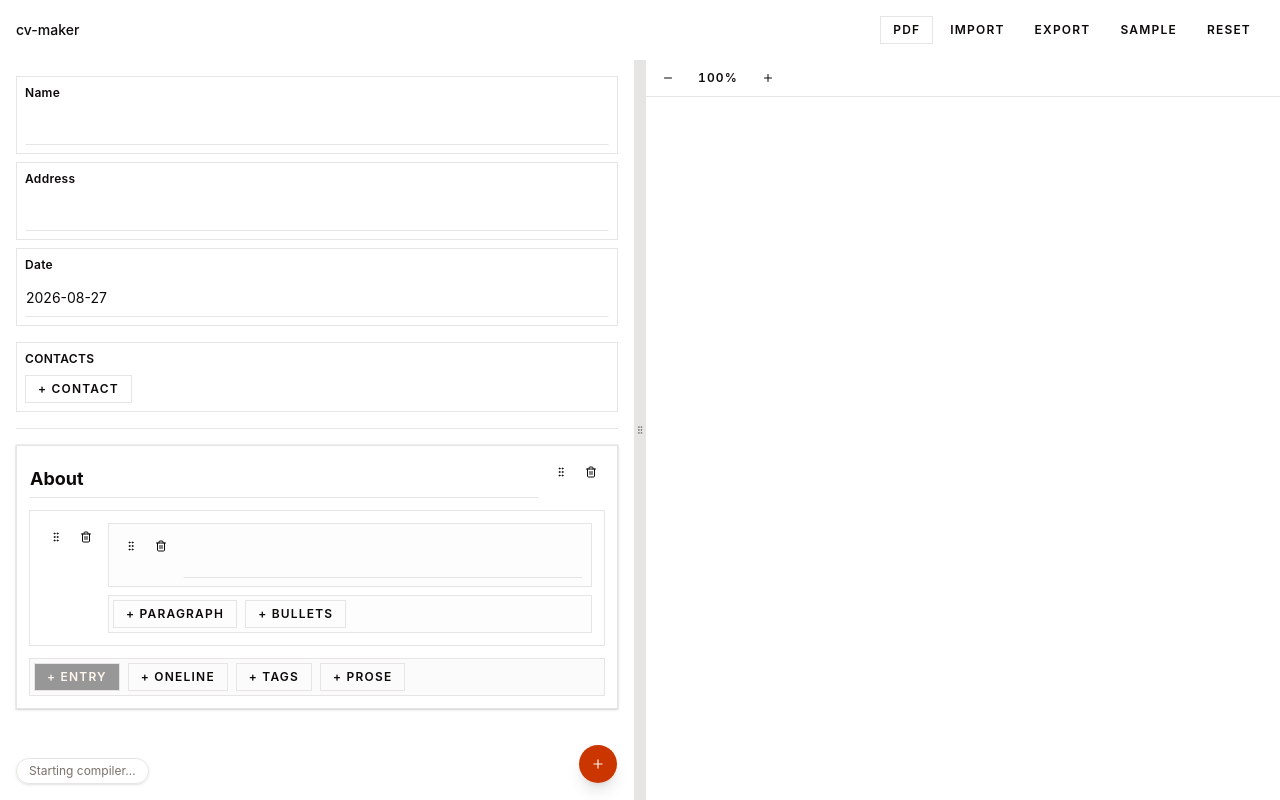
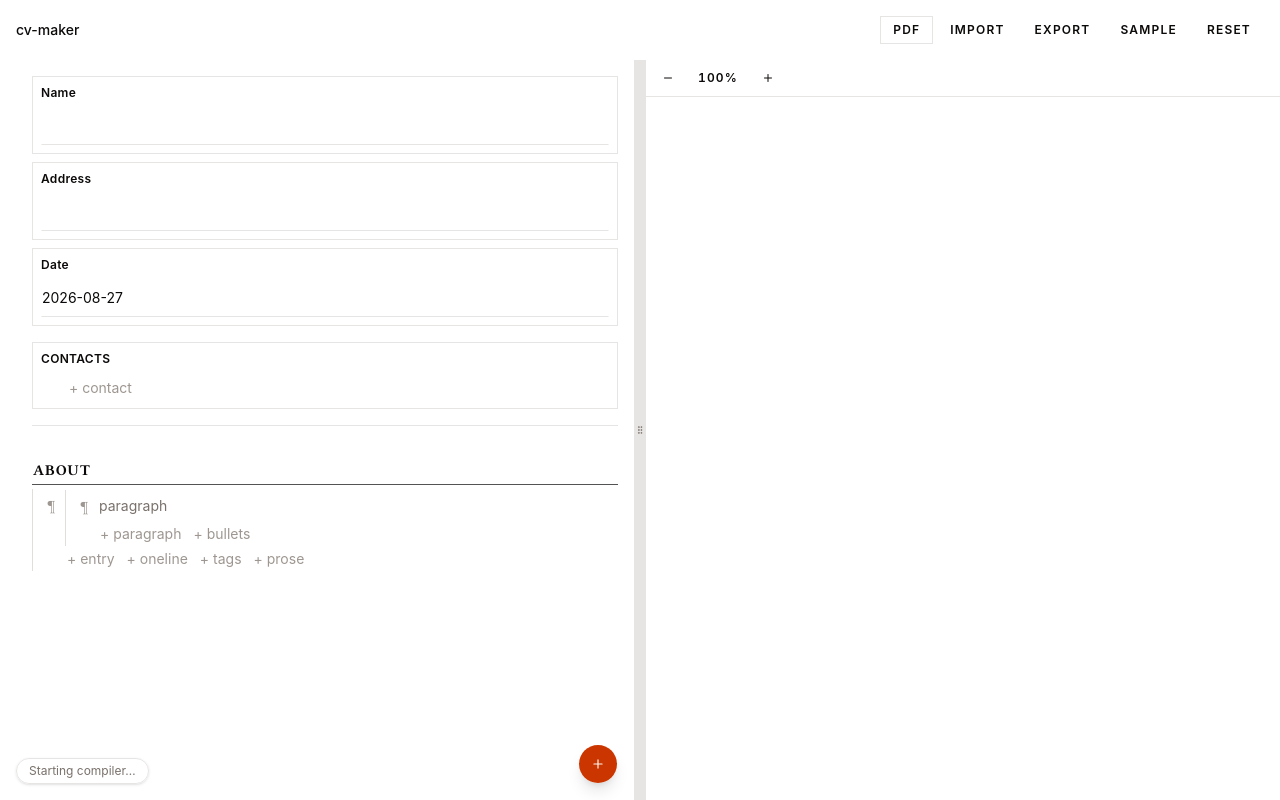
Before and after one commit to mricarte-i/cv-maker, a React (Vite) app: page / in a window 1280 px wide. Built offline with nearby package versions, Linux system fonts and the light colour scheme.

Commit message:
ui redesign wip

```diff
--- a/src/App.tsx
+++ b/src/App.tsx
@@ -171,7 +171,7 @@ function Editor({ initial }: { initial: CVDocument }) {
         >
           <ResizablePanel id="editor" defaultSize="50" minSize="25">
             <div className="relative h-full">
-              <aside className="h-full space-y-4 overflow-y-auto p-4">
+              <aside className="h-full space-y-4 overflow-y-auto py-4 pr-4 pl-8">
                 <div className="grid gap-2">
                   {FIELDS.map((field) => (
                     <div key={field} className="grid gap-1 border p-2">
@@ -200,11 +200,7 @@ function Editor({ initial }: { initial: CVDocument }) {
 
                 <hr />
 
-                <SortableList
-                  list={{ kind: "sections" }}
-                  items={doc.sections}
-                  className="space-y-4"
-                >
+                <SortableList list={{ kind: "sections" }} items={doc.sections}>
                   {(s, i) => <SectionEditor section={s} index={i} />}
                 </SortableList>
               </aside>
--- a/src/index.css
+++ b/src/index.css
@@ -61,8 +61,12 @@
   --chart-3: oklch(0.646 0.222 41.116);
   --chart-4: oklch(0.553 0.195 38.402);
   --chart-5: oklch(0.47 0.157 37.304);
+  --paper: oklch(0.995 0.002 90);
+  --pencil: oklch(0.68 0.012 60);
+  --rail: oklch(0.9 0.004 60);
+  --rail-lit: oklch(0.72 0.09 38);
   --radius: 0.625rem;
-  --sidebar: oklch(0.985 0.001 106.423);
+  --sidebar: oklch(47.081% 0.06495 108.675);
   --sidebar-foreground: oklch(0.147 0.004 49.25);
   --sidebar-primary: oklch(0.646 0.222 41.116);
   --sidebar-primary-foreground: oklch(0.98 0.016 73.684);
@@ -96,6 +100,10 @@
   --chart-3: oklch(0.646 0.222 41.116);
   --chart-4: oklch(0.553 0.195 38.402);
   --chart-5: oklch(0.47 0.157 37.304);
+  --paper: oklch(0.185 0.005 49);
+  --pencil: oklch(0.5 0.012 60);
+  --rail: oklch(1 0 0 / 12%);
+  --rail-lit: oklch(0.6 0.11 38);
   --sidebar: oklch(0.216 0.006 56.043);
   --sidebar-foreground: oklch(0.985 0.001 106.423);
   --sidebar-primary: oklch(0.705 0.213 47.604);
@@ -144,6 +152,10 @@
   --color-card: var(--card);
   --color-foreground: var(--foreground);
   --color-background: var(--background);
+  --color-paper: var(--paper);
+  --color-pencil: var(--pencil);
+  --color-rail: var(--rail);
+  --color-rail-lit: var(--rail-lit);
   --radius-sm: calc(var(--radius) * 0.6);
   --radius-md: calc(var(--radius) * 0.8);
   --radius-lg: var(--radius);
@@ -172,3 +184,18 @@
     height: 100%;
   }
 }
+
+/* one nesting level. hover tints, focus lights — and because the wrappers
+   nest, a cursor three levels deep draws its own breadcrumb up the margin. */
+@layer components {
+  .rail {
+    border-left: 1px solid var(--rail);
+    transition: border-color 140ms ease;
+  }
+  .rail:hover {
+    border-left-color: color-mix(in oklch, var(--rail-lit) 40%, var(--rail));
+  }
+  .rail:focus-within {
+    border-left-color: var(--rail-lit);
+  }
+}
--- a/src/ui/BlockEditor.tsx
+++ b/src/ui/BlockEditor.tsx
@@ -1,14 +1,12 @@
-import { Button } from "@/components/ui/button";
 import { Textarea } from "@/components/ui/textarea";
+import { cn } from "@/lib/utils";
 import type { Block } from "../schema/cv";
 import type { ListRef } from "../state/navigate";
 import { useDispatch } from "./dispatch";
-import { DragHandle, RowControls, SortableList } from "./Sortable";
-import { Trash } from "lucide-react";
+import { DragHandle, RowDelete, SortableList } from "./Sortable";
+import { AddButton, FIELD, Mark, Row, TEXT } from "./Row";
 
-import { cn } from "@/lib/utils";
-
-function BulletsEditor({
+function BulletsList({
   block,
 }: {
   block: Extract<Block, { kind: "bullets" }>;
@@ -17,18 +15,16 @@ function BulletsEditor({
   const list: ListRef = { kind: "bullets", blockId: block.id };
 
   return (
-    <div className="px-3 pt-3">
     <SortableList list={list} items={block.items}>
       {(bullet, i) => (
-          <div
-            className="flex items-start gap-1 bg-muted/40 border border-dashed p-1 mt-2"
-            key={bullet.id}
+        <Row
+          marker={<DragHandle marker={<Mark>•</Mark>} />}
+          end={<RowDelete list={list} index={i} />}
         >
-            {/* the grip is the bullet marker */}
-            <DragHandle />
           <Textarea
             rows={1}
-              className="min-h-8 flex-1"
+            placeholder="bullet"
+            className={cn(TEXT, FIELD)}
             value={bullet.text}
             onChange={(e) =>
               dispatch({
@@ -39,30 +35,9 @@ function BulletsEditor({
               })
             }
           />
-            <Button
-              variant="ghost"
-              size="icon-xs"
-              aria-label="remove"
-              onClick={() => dispatch({ type: "list/remove", list, index: i })}
-              className="hover:bg-destructive hover:text-primary-foreground"
-            >
-              <Trash />
-            </Button>
-          </div>
+        </Row>
       )}
     </SortableList>
-      <Button
-        variant="outline"
-        size="xs"
-        onClick={() => dispatch({ type: "bullet/add", blockId: block.id })}
-        className={cn(
-          "border-dashed border w-full mt-2 bg-black/30 text-primary-foreground",
-          "hover:bg-chart-2 hover:text-primary-foreground",
-        )}
-      >
-        + bullet
-      </Button>
-    </div>
   );
 }
 
@@ -77,14 +52,16 @@ export function BlockEditor({
 }) {
   const dispatch = useDispatch();
 
+  if (block.kind === "paragraph") {
     return (
-    <div className="flex gap-2 border bg-muted/20 p-2">
-      <RowControls list={parent} index={index} />
-      <div className="min-w-0 flex-1 space-y-1.5">
-        {block.kind === "paragraph" ? (
+      <Row
+        marker={<DragHandle marker={<Mark>¶</Mark>} />}
+        end={<RowDelete list={parent} index={index} />}
+      >
         <Textarea
           rows={1}
-            className="min-h-9 resize-none"
+          placeholder="paragraph"
+          className={cn(TEXT, FIELD)}
           value={block.text}
           onChange={(e) =>
             dispatch({
@@ -94,10 +71,32 @@ export function BlockEditor({
             })
           }
         />
-        ) : (
-          <BulletsEditor block={block} />
+      </Row>
+    );
+  }
+
+  // bullets block
+  // only bullets get rows, so a bullet sits at the same depth as a paragraph
+  // the block's own grip and delte live on the trailing line, which
+  // is the one gutter the bullets don't own
+  return (
+    <div>
+      <BulletsList block={block} />
+      <Row end={<RowDelete list={parent} index={index} />}>
+        <AddButton
+          onClick={() => dispatch({ type: "bullet/add", blockId: block.id })}
+        >
+          <span
+            className={cn(
+              "text-secondary-foreground bg-muted/40 w-50 rounded-sm px-5 text-center",
+              "group-hover/row:text-chart-5 group-focus-within/row:text-chart-5",
+              TEXT,
             )}
-      </div>
+          >
+            + bullet
+          </span>
+        </AddButton>
+      </Row>
     </div>
   );
 }
--- a/src/ui/ContactsEditor.tsx
+++ b/src/ui/ContactsEditor.tsx
@@ -1,9 +1,10 @@
 import type { ListRef } from "@/state/navigate";
 import type { Contact } from "../schema/cv";
+import { cn } from "@/lib/utils";
 import { useDispatch } from "./dispatch";
-import { Button } from "@/components/ui/button";
 import { Input } from "@/components/ui/input";
-import { RowControls, SortableList } from "./Sortable";
+import { DragHandle, RowDelete, SortableList } from "./Sortable";
+import { AddButton, FIELD, Mark, Row, TEXT } from "./Row";
 
 const CONTACTS: ListRef = { kind: "contacts" };
 
@@ -11,12 +12,16 @@ export function ContactsEditor({ contacts }: { contacts: Contact[] }) {
   const dispatch = useDispatch();
 
   return (
-    <div className="space-y-2">
-      <SortableList list={CONTACTS} items={contacts} className="space-y-2">
+    <div>
+      <SortableList list={CONTACTS} items={contacts}>
         {(c, i) => (
-          <div key={c.id} className="flex items-center gap-2">
+          <Row
+            marker={<DragHandle marker={<Mark>@</Mark>} />}
+            end={<RowDelete list={CONTACTS} index={i} />}
+          >
+            <div className="flex min-w-0 items-baseline gap-2">
               <Input
-              className="w-28 shrink-0"
+                className={cn("h-7 w-28 shrink-0 font-medium", TEXT, FIELD)}
                 placeholder="label"
                 value={c.text}
                 onChange={(e) =>
@@ -28,7 +33,7 @@ export function ContactsEditor({ contacts }: { contacts: Contact[] }) {
                 }
               />
               <Input
-              className="min-w-0 flex-1"
+                className={cn("h-7 min-w-0 flex-1", TEXT, FIELD)}
                 placeholder="link — optional"
                 value={c.link}
                 onChange={(e) =>
@@ -39,17 +44,16 @@ export function ContactsEditor({ contacts }: { contacts: Contact[] }) {
                   })
                 }
               />
-            <RowControls list={CONTACTS} index={i} />
             </div>
+          </Row>
         )}
       </SortableList>
-      <Button
-        variant="outline"
-        size="xs"
-        onClick={() => dispatch({ type: "contact/add" })}
-      >
+
+      <div className="pl-6">
+        <AddButton onClick={() => dispatch({ type: "contact/add" })}>
           + contact
-      </Button>
+        </AddButton>
+      </div>
     </div>
   );
 }
--- a/src/ui/ItemEditor.tsx
+++ b/src/ui/ItemEditor.tsx
@@ -1,19 +1,13 @@
+import { cn } from "@/lib/utils";
 import type { Block, EntryVariant, Item } from "../schema/cv";
 import type { ListRef } from "../state/navigate";
 import type { EntryPatch } from "../state/reducer";
 import { useDispatch } from "./dispatch";
 import { BlockEditor } from "./BlockEditor";
-import { Button } from "@/components/ui/button";
 import { Input } from "@/components/ui/input";
-import {
-  Select,
-  SelectContent,
-  SelectItem,
-  SelectTrigger,
-  SelectValue,
-} from "@/components/ui/select";
-import { RowControls, SortableList } from "./Sortable";
+import { DragHandle, RowDelete, SortableList } from "./Sortable";
 import { TagsInput } from "./TagsInput";
+import { AddButton, Chip, FIELD, Mark, Rail, Row, TEXT } from "./Row";
 
 /** which fields each variant actually renders — see plan.md §3 */
 const USES: Record<EntryVariant, ("subtitle" | "location")[]> = {
@@ -22,47 +16,61 @@ const USES: Record<EntryVariant, ("subtitle" | "location")[]> = {
   project: [],
 };
 
+const NEXT: Record<EntryVariant, EntryVariant> = {
+  job: "education",
+  education: "project",
+  project: "job",
+};
+
+const CHIP: Record<EntryVariant, string> = {
+  job: "job",
+  education: "edu",
+  project: "prj",
+};
+
 function BodyEditor({ itemId, body }: { itemId: string; body: Block[] }) {
   const dispatch = useDispatch();
   const parent: ListRef = { kind: "blocks", itemId };
 
   return (
-    <div className="space-y-2">
-      <SortableList list={parent} items={body} className="space-y-2">
+    <Rail>
+      <SortableList list={parent} items={body}>
         {(b, i) => <BlockEditor block={b} parent={parent} index={i} />}
       </SortableList>
 
-      <div className="flex gap-2 border p-1 bg-muted/20">
+      <div className="flex gap-1 pl-6">
         {(["paragraph", "bullets"] as const).map((kind) => (
-          <Button
+          <AddButton
             key={kind}
-            variant="outline"
-            size="xs"
             onClick={() => dispatch({ type: "block/add", itemId, kind })}
           >
             + {kind}
-          </Button>
+          </AddButton>
         ))}
       </div>
-    </div>
+    </Rail>
   );
 }
 
-/** every item kind gets the same frame: controls on the left, fields on the right */
+/** every item kind gets the same frame: a copy-mark in the gutter, fields right */
 function Shell({
   parent,
   index,
+  mark,
   children,
 }: {
   parent: ListRef;
   index: number;
+  mark: string;
   children: React.ReactNode;
 }) {
   return (
-    <div className="flex gap-2 border p-3">
-      <RowControls list={parent} index={index} />
-      <div className="min-w-0 flex-1 space-y-2">{children}</div>
-    </div>
+    <Row
+      marker={<DragHandle marker={<Mark>{mark}</Mark>} />}
+      end={<RowDelete list={parent} index={index} />}
+    >
+      {children}
+    </Row>
   );
 }
 
@@ -81,16 +89,16 @@ export function ItemEditor({
   switch (item.kind) {
     case "prose":
       return (
-        <Shell {...frame}>
+        <Shell {...frame} mark="¶">
           <BodyEditor itemId={item.id} body={item.body} />
         </Shell>
       );
     case "tags":
       return (
-        <Shell {...frame}>
-          <div className="grid gap-2">
+        <Shell {...frame} mark="#">
+          <div className="flex min-w-0 items-start gap-2">
             <Input
-              className="w-full"
+              className={cn("h-7 w-28 shrink-0 font-medium", TEXT, FIELD)}
               placeholder="title"
               value={item.title}
               onChange={(e) =>
@@ -113,10 +121,10 @@ export function ItemEditor({
 
     case "oneline":
       return (
-        <Shell {...frame}>
+        <Shell {...frame} mark="–">
           <div className="flex gap-2">
             <Input
-              className="w-40"
+              className={cn("h-7 w-28 shrink-0 font-medium", TEXT, FIELD)}
               placeholder="title"
               value={item.title}
               onChange={(e) =>
@@ -128,6 +136,7 @@ export function ItemEditor({
               }
             />
             <Input
+              className={cn("h-7", TEXT, FIELD)}
               placeholder="content"
               value={item.content}
               onChange={(e) =>
@@ -147,32 +156,23 @@ export function ItemEditor({
       const uses = USES[item.variant];
 
       return (
-        <Shell {...frame}>
-          <Select
-            value={item.variant}
-            onValueChange={(v) => set({ variant: v as EntryVariant })}
-          >
-            <SelectTrigger className="w-40">
-              <SelectValue />
-            </SelectTrigger>
-            <SelectContent>
-              {(["job", "education", "project"] as const).map((v) => (
-                <SelectItem key={v} value={v}>
-                  {v}
-                </SelectItem>
-              ))}
-            </SelectContent>
-          </Select>
-
-          <div className="grid grid-cols-2 gap-2">
+        <Shell {...frame} mark="▪">
+          <div className="flex items-baseline gap-1">
+            <Chip onClick={() => set({ variant: NEXT[item.variant] })}>
+              {CHIP[item.variant]}
+            </Chip>
             <Input
-              className="col-span-2"
               placeholder="title"
+              className={cn("h-7 font-serif font-bold", TEXT, FIELD)}
               value={item.title}
               onChange={(e) => set({ title: e.target.value })}
             />
+          </div>
+
+          <div className="grid grid-cols-2 gap-x-3 pl-1">
             {uses.includes("subtitle") && (
               <Input
+                className={cn("h-7 font-serif italic", TEXT, FIELD)}
                 placeholder="subtitle"
                 value={item.subtitle}
                 onChange={(e) => set({ subtitle: e.target.value })}
@@ -180,12 +180,14 @@ export function ItemEditor({
             )}
             <Input
               placeholder="date"
+              className={cn("h-7", TEXT, FIELD)}
               value={item.date}
               onChange={(e) => set({ date: e.target.value })}
             />
             {uses.includes("location") && (
               <Input
                 placeholder="location"
+                className={cn("h-7", TEXT, FIELD)}
                 value={item.location}
                 onChange={(e) => set({ location: e.target.value })}
               />
--- /dev/null
+++ b/src/ui/Row.tsx
@@ -0,0 +1,96 @@
+import { cn } from "@/lib/utils";
+
+/** the borderless field look: a bottom rule only on hover / focus */
+export const FIELD =
+  "border-b-transparent hover:border-b-input focus-visible:border-b-ring";
+
+/** compact single-line-ish text field */
+export const TEXT = "min-h-0 py-0.5 text-sm leading-6";
+
+export function Rail({
+  className,
+  children,
+}: {
+  className?: string;
+  children: React.ReactNode;
+}) {
+  return (
+    <div className={cn("rail relative min-w-0 pl-1.5", className)}>
+      {children}
+    </div>
+  );
+}
+
+export function Row({
+  marker,
+  end,
+  className,
+  children,
+}: {
+  marker?: React.ReactNode;
+  end?: React.ReactNode;
+  className?: string;
+  children: React.ReactNode;
+}) {
+  return (
+    <div className={cn("group/row flex items-start gap-0.5 py-px", className)}>
+      <div className="flex w-6 shrink-0 justify-center pt-1 select-none">
+        {marker}
+      </div>
+      <div className="min-w-0 flex-1">{children}</div>
+      <div
+        className={cn(
+          "flex w-6 shrink-0 justify-center pt-0.5 opacity-0 transition-opacity",
+          "group-hover/row:opacity-100 group-focus-within/row:opacity-100",
+        )}
+      >
+        {end}
+      </div>
+    </div>
+  );
+}
+
+export function Mark({ children }: { children: React.ReactNode }) {
+  return (
+    <span className="font-serif text-sm leading-4 text-pencil">{children}</span>
+  );
+}
+
+export function Chip({
+  onClick,
+  children,
+}: {
+  onClick?: () => void;
+  children: React.ReactNode;
+}) {
+  return (
+    <button
+      type="button"
+      onClick={onClick}
+      className={cn(
+        "shrink-0 rounded-sm px-1 py-px text-[10px] font-medium tracking-[0.08em]",
+        "text-pencil uppercase transition-colors hover:bg-muted hover:text-foreground",
+      )}
+    >
+      {children}
+    </button>
+  );
+}
+
+export function AddButton({
+  onClick,
+  children,
+}: {
+  onClick?: () => void;
+  children: React.ReactNode;
+}) {
+  return (
+    <button
+      type="button"
+      onClick={onClick}
+      className="rounded-sm px-1 text-sm leading-6 text-pencil transition-colors hover:bg-muted hover:text-foreground"
+    >
+      {children}
+    </button>
+  );
+}
--- a/src/ui/SectionEditor.tsx
+++ b/src/ui/SectionEditor.tsx
@@ -2,10 +2,9 @@ import type { Section } from "../schema/cv";
 import type { ListRef } from "../state/navigate";
 import { useDispatch } from "./dispatch";
 import { ItemEditor } from "./ItemEditor";
-import { Button } from "../components/ui/button";
 import { Input } from "@/components/ui/input";
-import { Card, CardContent, CardHeader } from "@/components/ui/card";
-import { RowControls, SortableList } from "./Sortable";
+import { DragHandle, RowDelete, SortableList } from "./Sortable";
+import { AddButton, Rail } from "./Row";
 
 import { cn } from "@/lib/utils";
 
@@ -20,11 +19,20 @@ export function SectionEditor({
   const items: ListRef = { kind: "items", sectionId: section.id };
 
   return (
-    <Card className="border [--card-spacing:--spacing(3)]">
-      <CardHeader>
-        <div className="flex items-start gap-2">
+    <div className="group/row group/section relative pt-4">
+      {/* the section grip lives in the page margin, like a copy-editor's mark */}
+      <div
+        className={cn(
+          "absolute top-5 -left-6 opacity-0 transition-opacity",
+          "group-hover/section:opacity-100 group-focus-within/section:opacity-100",
+        )}
+      >
+        <DragHandle />
+      </div>
+
+      <div className="flex items-end gap-1 border-b border-foreground/70 pb-0.5">
         <Input
-            placeholder="section label"
+          placeholder="section"
           value={section.label}
           onChange={(e) =>
             dispatch({
@@ -33,40 +41,39 @@ export function SectionEditor({
               label: e.target.value,
             })
           }
-            className="h-10 text-lg font-bold md:text-lg"
+          className={cn(
+            "h-6 border-b-transparent",
+            "font-serif text-[15px] font-bold tracking-[0.06em] uppercase md:text-[15px]",
+          )}
         />
-          <RowControls list={{ kind: "sections" }} index={index} />
+        <RowDelete
+          list={{ kind: "sections" }}
+          index={index}
+          className={cn(
+            "shrink-0 opacity-0 transition-opacity",
+            "group-hover/section:opacity-100 group-focus-within/section:opacity-100",
+          )}
+        />
       </div>
-      </CardHeader>
 
-      <CardContent className="space-y-3">
-        <SortableList list={items} items={section.items} className="space-y-3">
+      <Rail className="mt-1">
+        <SortableList list={items} items={section.items}>
           {(it, i) => <ItemEditor item={it} parent={items} index={i} />}
         </SortableList>
 
-        <div className="flex flex-wrap gap-2 border p-1 bg-muted/40">
+        <div className="flex gap-1 pl-6">
           {(["entry", "oneline", "tags", "prose"] as const).map((kind) => (
-            <Button
+            <AddButton
               key={kind}
-              variant="outline"
-              size="xs"
               onClick={() =>
                 dispatch({ type: "item/add", sectionId: section.id, kind })
               }
-              className={
-                kind === "entry"
-                  ? cn(
-                      "bg-black/40 text-primary-foreground",
-                      "hover:bg-chart-2 hover:text-primary-foreground",
-                    )
-                  : ""
-              }
             >
               + {kind}
-            </Button>
+            </AddButton>
           ))}
         </div>
-      </CardContent>
-    </Card>
+      </Rail>
+    </div>
   );
 }
--- a/src/ui/Sortable.tsx
+++ b/src/ui/Sortable.tsx
@@ -114,43 +114,63 @@ function SortableRow({
   );
 }
 
-export function DragHandle() {
+export function DragHandle({ marker }: { marker?: React.ReactNode }) {
   const s = useContext(RowCtx);
   if (!s) {
     throw new Error("DragHandle must be used inside a SortableList");
   }
 
   return (
-    <Button
+    <button
+      type="button"
       ref={s.setActivatorNodeRef}
-      variant="ghost"
-      size="icon-xs"
+      className={cn(
         // touch-none is required
-      className="touch-none cursor-grab active:cursor-grabbing"
+        "flex size-5 shrink-0 touch-none items-center justify-center rounded-sm",
+        "cursor-grab text-pencil transition-colors active:cursor-grabbing",
+        "hover:bg-muted hover:text-foreground focus-visible:bg-muted focus-visible:outline-none",
+      )}
       {...s.attributes}
       {...s.listeners}
       aria-label="reorder"
     >
-      <GripVertical />
-    </Button>
+      {marker == null ? (
+        <GripVertical className="size-3.5" />
+      ) : (
+        <>
+          <span className="group-hover/row:hidden group-focus-within/row:hidden">
+            {marker}
+          </span>
+          <GripVertical className="size-3.5 hidden group-hover/row:block group-focus-within/row:block" />
+        </>
+      )}
+    </button>
   );
 }
 
-export function RowControls({ list, index }: { list: ListRef; index: number }) {
+export function RowDelete({
+  list,
+  index,
+  className,
+}: {
+  list: ListRef;
+  index: number;
+  className?: string;
+}) {
   const dispatch = useDispatch();
 
   return (
-    <div className="flex shrink-0 items-start gap-0.5">
-      <DragHandle />
     <Button
       variant="ghost"
       size="icon-xs"
       aria-label="remove"
       onClick={() => dispatch({ type: "list/remove", list, index })}
-        className="hover:bg-destructive hover:text-primary-foreground"
+      className={cn(
+        "size-5 text-pencil hover:bg-destructive hover:text-primary-foreground",
+        className,
+      )}
     >
       <Trash />
     </Button>
-    </div>
   );
 }
```
Lines whose indentation alone changed are shown as unchanged.
